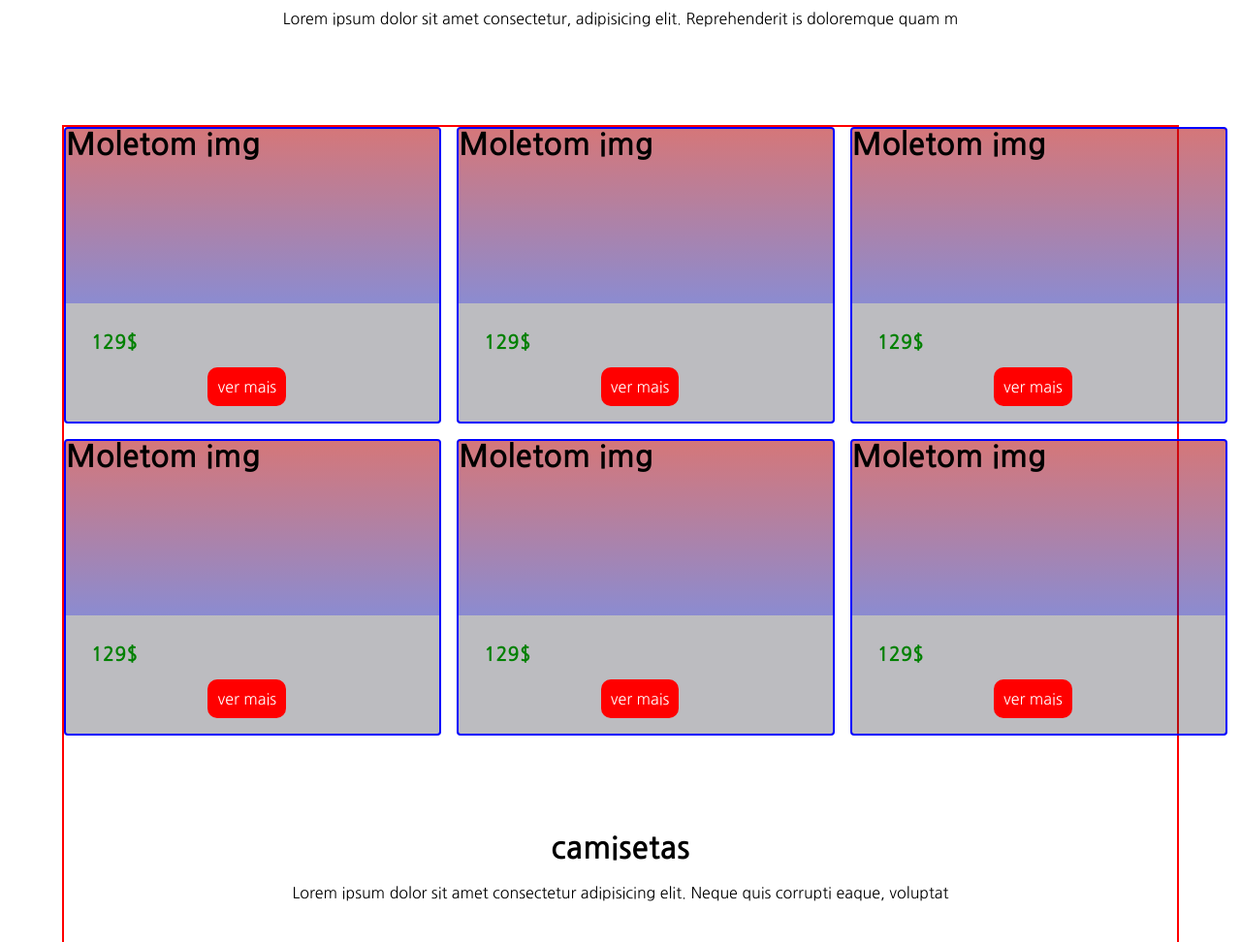
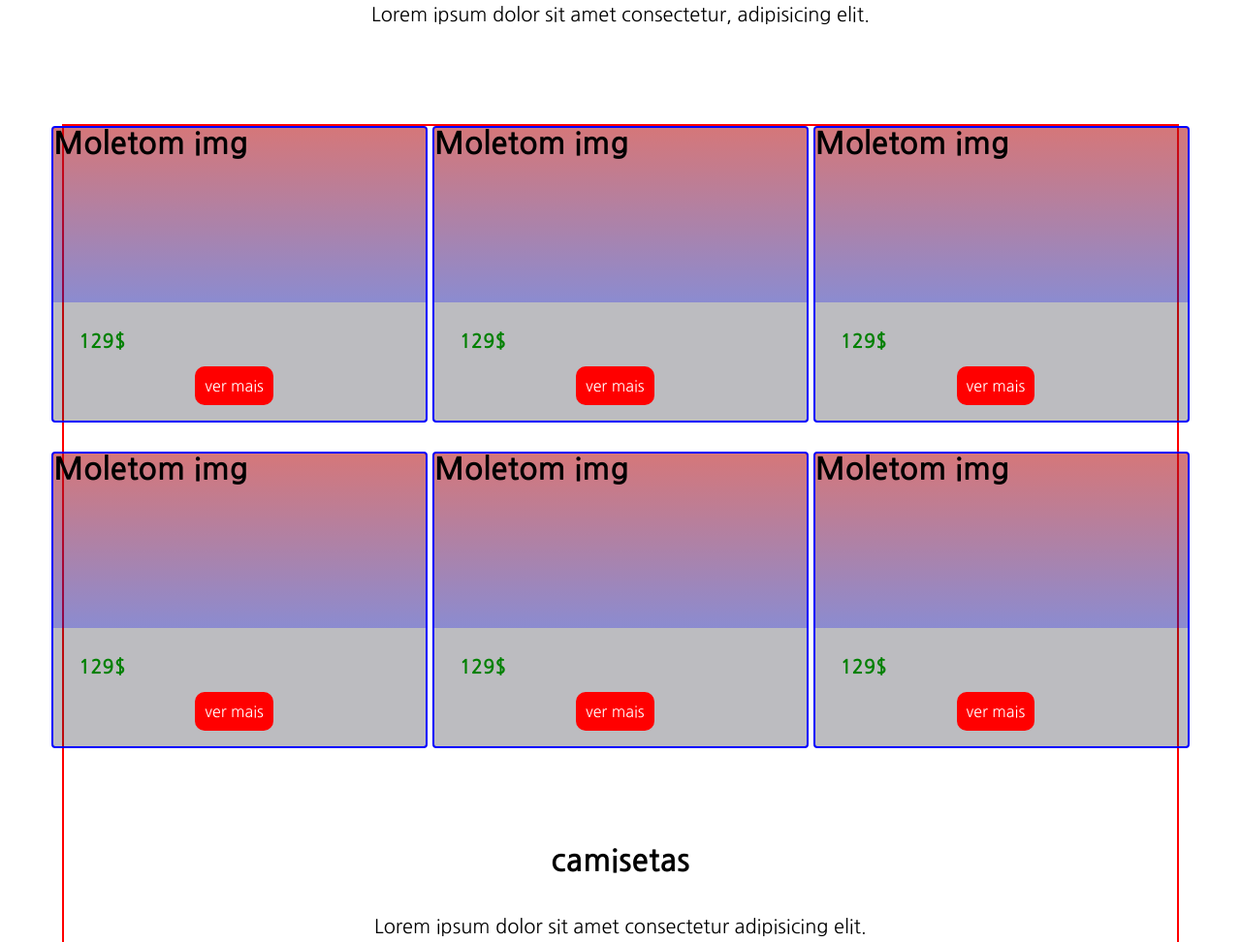
Before and after one commit to hiroshi-pedro/_html_css, a plain HTML site: page testando-conhecimento/testando-conhecimento012/index.html in a window 1280 px wide. Shown: the part 736-1708 px from the top of the page at 97% size. Drawn offline with Linux system fonts and the light colour scheme.

Commit message:
responsivo-concertado

```diff
--- a/testando-conhecimento/testando-conhecimento012/estilisacao.css
+++ b/testando-conhecimento/testando-conhecimento012/estilisacao.css
@@ -179,7 +179,7 @@ p, h1 {
 .apresentacao {
     text-align: center;
     margin-top: 80px;
-    margin-bottom: 47px;
+    margin-bottom: 50px;
     padding-left: 10vw;
     padding-right: 10vw;
 }
@@ -191,7 +191,13 @@ p, h1 {
 }
 
 .descricao > h1 {
-    margin-bottom: 20px;
+    margin-bottom: 40px;
+}
+
+.descricao > p {
+    font-size: 20px;
+    padding-left: 50px;
+    padding-right: 50px;
 }
 
 /* produtos*/
@@ -206,14 +212,10 @@ p, h1 {
 
 .grid-produtos {
     display: grid;
-    grid-template-columns: 1fr 1fr 1fr;
-    grid-auto-rows: 1fr 1fr 1fr;
-    gap: 16px;
-    min-width: 1200px;
-    justify-content: ; /* estou tentando colocar todo o conteudo no centro
-                        olhar isso
-                        olhar isso
-                        olhar isso*/
+    grid-template-columns: repeat(auto-fit, minmax(300px, 1fr));
+    gap: 30px;
+    justify-content: center;
+    justify-items: center;
 }
 
 .produto {
@@ -244,6 +246,7 @@ footer {
 .cabecalho-produto {
   background-image: linear-gradient(to bottom, rgba(255, 0, 0, 0.37), rgba(0, 0, 255, 0.26) );
   height: 180px;
+  width: 384px;
 }
 
 .descricao-produto {
--- a/testando-conhecimento/testando-conhecimento012/index.html
+++ b/testando-conhecimento/testando-conhecimento012/index.html
@@ -37,12 +37,12 @@
 
         <div class="apresentacao">
             <h1> Loja de roupas </h1>
-            <p> Lorem ipsum dolor, sit amet consectetur adipisicing elit. Neque libero voluptas totam eum nesciunt beatae illum porro asperiores distinctio! </p>
+            <p> Lorem ipsum dolor, sit amet consectetur adipisicing elit. Neque libero voluptas totam eum  </p>
         </div>
 
         <div class="descricao" >
             <h1>Moletons</h1>
-            <p>Lorem ipsum dolor sit amet consectetur, adipisicing elit. Reprehenderit is doloremque quam m</p>
+            <p>Lorem ipsum dolor sit amet consectetur, adipisicing elit.</p>
         </div>
 
         <div class="div-master">
@@ -112,7 +112,7 @@
 
         <div class="descricao">
             <h1>camisetas</h1>
-            <p>Lorem ipsum dolor sit amet consectetur adipisicing elit. Neque quis corrupti eaque, voluptat</p>
+            <p>Lorem ipsum dolor sit amet consectetur adipisicing elit.</p>
         </div>
         <div class="grid-produtos">
             <div class="produto" >
@@ -178,7 +178,7 @@
 
         <div class="descricao">
             <h1>calças</h1>
-            <p>Lorem, ipsum dolor sit amet consectetur adipisicing elit. Delectus qui nam maxime adipisci </p>
+            <p>Lorem, ipsum dolor sit amet consectetur adipisicing elit.</p>
         </div>
 
         <div class="grid-produtos">
```
